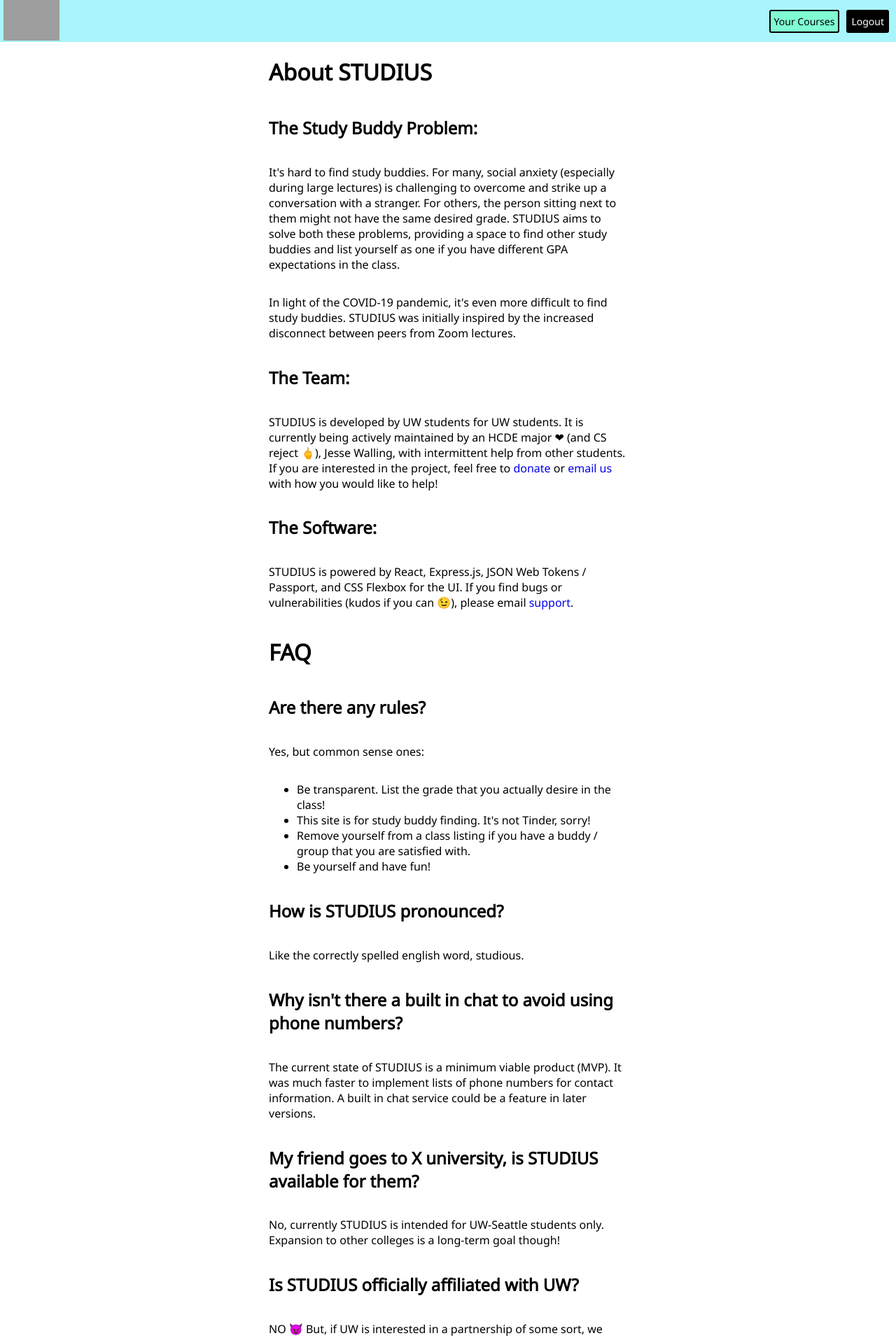
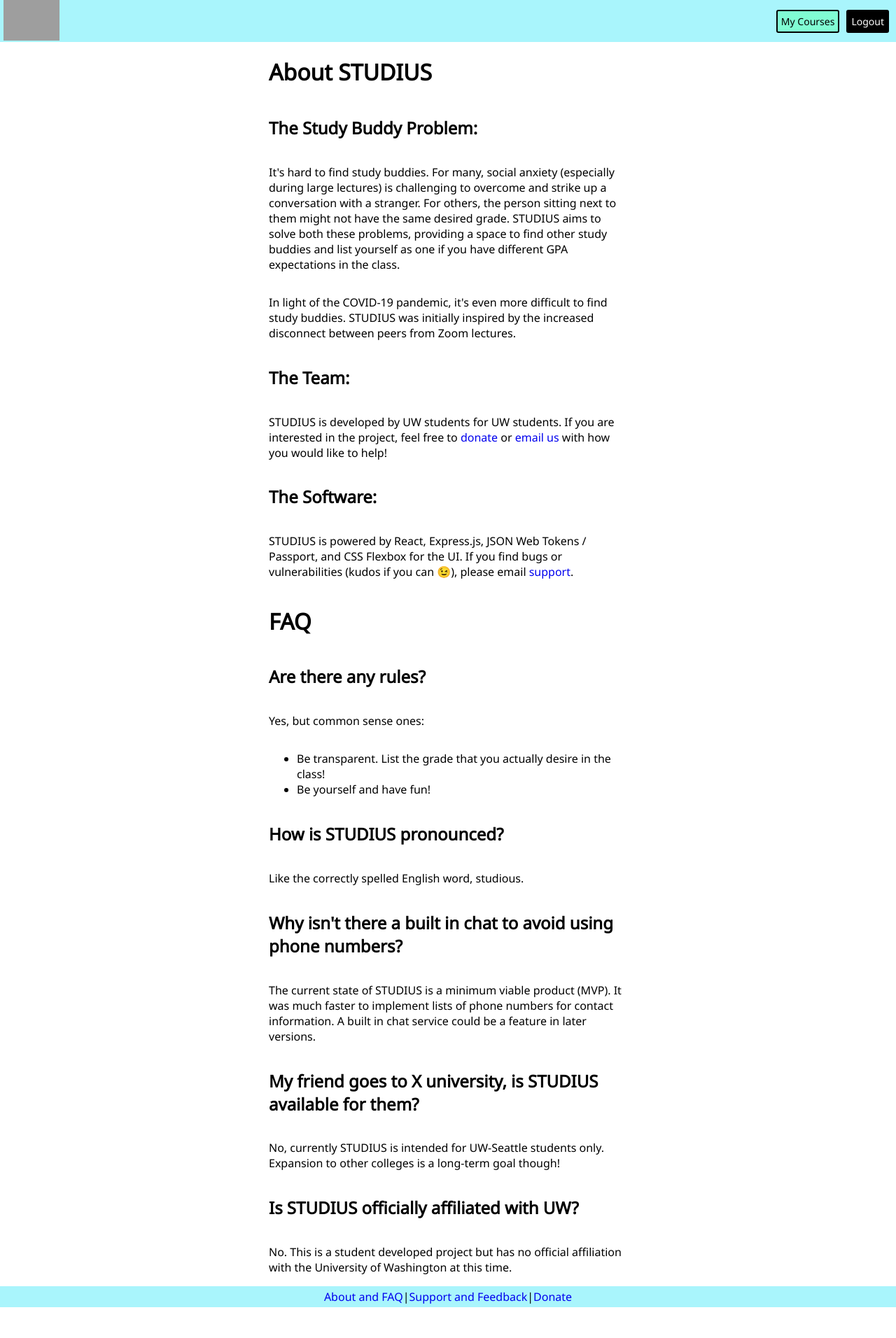
Before and after one commit to jpwall/sbf-frontend, a React (Create React App) app: page /about in a window 1280 px wide. Shown: the top 1912 px of the page at 70% size. After the commit the page ends 1868 px from the top, so only its background shows below. Built offline with nearby package versions, Linux system fonts and the light colour scheme; sample sign-in values are in the browser's storage; grey boxes are pictures that could not be loaded.

Commit message:
changed configuration to set api url as environment variable and updated about page

```diff
--- a/package.json
+++ b/package.json
@@ -20,12 +20,12 @@
     "yup": "^0.28.3"
   },
   "scripts": {
-    "start": "react-scripts start HOST='10.1.10.19' PORT=80 ",
+    "start": "react-scripts start HOST='10.1.10.21' PORT=80 ",
     "build": "react-scripts build",
     "test": "react-scripts test",
     "eject": "react-scripts eject"
   },
-  "proxy": "http://localhost:81/",
+  "proxy": "http://10.1.10.21:3001/",
   "eslintConfig": {
     "extends": "react-app"
   },
--- a/src/authHelpers/AuthenticationService.js
+++ b/src/authHelpers/AuthenticationService.js
@@ -23,7 +23,7 @@ function login(username, password) {
         body: JSON.stringify({ username, password })
     };
 
-    return fetch(`http://localhost:80/api/users/authenticate`, requestOptions)
+    return fetch(process.env.REACT_APP_API_URL + `/api/users/authenticate`, requestOptions)
         .then(handleResponse)
         .then(user => {
             // store user details and jwt token in local storage to keep user logged in between page refreshes
@@ -40,7 +40,7 @@ function register(name, username, phone, password) {
 	headers: { 'Content-type': 'application/json' },
 	body: JSON.stringify({ name, username, password, phone})
     };
-    return fetch('http://localhost:80/api/users/register', requestOptions)
+    return fetch(process.env.REACT_APP_API_URL + '/api/users/register', requestOptions)
 	.then(handleResponse)
 	.then(user => {
 	    return user;
--- a/src/components/Header.js
+++ b/src/components/Header.js
@@ -19,7 +19,7 @@ class Header extends Component {
         let rightSide;
         if (isLoggedIn) {
             rightSide = (<div className="rightSideHeader">
-                           <a href="/dashboard"><div className="button">Your Courses</div></a>
+                           <a href="/dashboard"><div className="button">My Courses</div></a>
                            <a href="/" onClick={() => { authenticationService.logout() }} className="button" id="black">Logout</a>
                          </div>);
         } else {
--- a/src/components/SearchFiltering.js
+++ b/src/components/SearchFiltering.js
@@ -33,7 +33,7 @@ class SearchFiltering extends Component {
             body: JSON.stringify({ search })
         };
 
-        fetch('http://localhost:80/api/courses/search', requestOptions)
+        fetch(process.env.REACT_APP_API_URL + '/api/courses/search', requestOptions)
             .then(handleResponse)
             .then(data => {
                 this.setState({
--- a/src/index.js
+++ b/src/index.js
@@ -11,6 +11,7 @@ import Dashboard from './pages/Dashboard';
 import PrivateRoute from './components/PrivateRoute';
 import About from './pages/About';
 import Donate from './pages/Donate';
+import Verify from './pages/Verify';
 import { Route, BrowserRouter as Router } from 'react-router-dom';
 import * as serviceWorker from './serviceWorker';
 
@@ -22,6 +23,7 @@ ReactDOM.render(
 	<Route path='/register' component={Register} />
         <Route path='/about' component={About} />
         <Route path='/donate' component={Donate} />
+        <PrivateRoute path='/verify' component={Verify} />
 	<PrivateRoute path='/course/:cid' component={Course} />
         <PrivateRoute path='/addPhone/:cid' component={AddPhone} />
         <PrivateRoute path='/dashboard' component={Dashboard} />
--- a/src/pages/About.js
+++ b/src/pages/About.js
@@ -25,7 +25,7 @@ class About extends Component {
                   <p>In light of the COVID-19 pandemic, it's even more difficult to find study buddies. STUDIUS was initially inspired by the increased disconnect between peers from Zoom lectures.</p>
 
                   <h2>The Team:</h2>
-                  <p>STUDIUS is developed by UW students for UW students. It is currently being actively maintained by an HCDE major <span role="img" aria-label="emoji heart">❤</span> (and CS reject <span role="img" aria-label="emoji middle finger">🖕</span>), Jesse Walling, with intermittent help from other students. If you are interested in the project, feel free to <a href="/donate">donate</a> or <a href="mailto:jessephilipwalling@gmail.com?subject=STUDIUS interest:" target="_blank" rel="noopener noreferrer">email us</a> with how you would like to help!</p>
+                  <p>STUDIUS is developed by UW students for UW students. If you are interested in the project, feel free to <a href="/donate">donate</a> or <a href="mailto:jessephilipwalling@gmail.com?subject=STUDIUS interest:" target="_blank" rel="noopener noreferrer">email us</a> with how you would like to help!</p>
 
                   <h2>The Software:</h2>
                   <p>STUDIUS is powered by React, Express.js, JSON Web Tokens / Passport, and CSS Flexbox for the UI. If you find bugs or vulnerabilities (kudos if you can <span role="img" aria-label="emoji winking smiley face">😉</span>), please email <a href="mailto:jessephilipwalling@gmail.com?subject=STUDIUS bug / vulnerability:" target="_blank" rel="noopener noreferrer">support</a>.</p>
@@ -35,18 +35,16 @@ class About extends Component {
                   <p>Yes, but common sense ones:</p>
                   <ul>
                     <li>Be transparent. List the grade that you actually desire in the class!</li>
-                    <li>This site is for study buddy finding. It's not Tinder, sorry!</li>
-                    <li>Remove yourself from a class listing if you have a buddy / group that you are satisfied with.</li>
                     <li>Be yourself and have fun!</li>
                   </ul>
                   <h2>How is STUDIUS pronounced?</h2>
-                  <p>Like the correctly spelled english word, studious.</p>
+                  <p>Like the correctly spelled English word, studious.</p>
                   <h2>Why isn't there a built in chat to avoid using phone numbers?</h2>
                   <p>The current state of STUDIUS is a minimum viable product (MVP). It was much faster to implement lists of phone numbers for contact information. A built in chat service could be a feature in later versions.</p>
                   <h2>My friend goes to X university, is STUDIUS available for them?</h2>
                   <p>No, currently STUDIUS is intended for UW-Seattle students only. Expansion to other colleges is a long-term goal though!</p>
                   <h2>Is STUDIUS officially affiliated with UW?</h2>
-                  <p>NO <span role="img" aria-label="emoji devil horns smiling">😈</span> But, if UW is interested in a partnership of some sort, we might be open to it <span role="img" aria-label="emoji big eyes">👀</span></p>
+                  <p>No. This is a student developed project but has no official affiliation with the University of Washington at this time.</p>
                 </div>
               </div>
               <Footer />
--- a/src/pages/AddPhone.js
+++ b/src/pages/AddPhone.js
@@ -14,7 +14,7 @@ function submitPhone(uid, cid, minGrade, token) {
         },
         body: JSON.stringify({ uid, cid, minGrade })
     };
-    return fetch('http://localhost:80/api/preferences/add', requestOptions)
+    return fetch(process.env.REACT_APP_API_URL + '/api/preferences/add', requestOptions)
         .then(handleResponse)
         .then(data => {
             return data;
@@ -33,7 +33,7 @@ class AddPhone extends Component {
 
     componentDidMount() {
         const token = this.state.currentUser.token;
-        axios.get(`http://localhost:80/api/courses/get/?cid=${encodeURIComponent(this.props.match.params.cid)}`, { headers: { Authorization: token } })
+        axios.get(process.env.REACT_APP_API_URL + `/api/courses/get/?cid=${encodeURIComponent(this.props.match.params.cid)}`, { headers: { Authorization: token } })
             .then(res => {
                 this.setState({
                     courseName: res.data.subject_name
--- a/src/pages/Dashboard.js
+++ b/src/pages/Dashboard.js
@@ -39,7 +39,7 @@ class Dashboard extends Component {
             },
             body: JSON.stringify({ uid })
         };
-        fetch('http://localhost:80/api/preferences/userCourses', requestOptions)
+        fetch(process.env.REACT_APP_API_URL + '/api/preferences/userCourses', requestOptions)
             .then(handleResponse)
             .then(data => {
                 this.setState({
@@ -59,7 +59,7 @@ class Dashboard extends Component {
             },
             body: JSON.stringify({ uid, cid })
         };
-        return fetch('http://localhost:80/api/preferences/remove', requestOptions)
+        return fetch(process.env.REACT_APP_API_URL + '/api/preferences/remove', requestOptions)
             .then(handleResponse)
             .then(data => {
                 this.deleteRow(data.msg);
--- a/src/pages/Verify.js
+++ b/src/pages/Verify.js
@@ -24,7 +24,7 @@ class Verify extends React.Component {
             },
             body: JSON.stringify({ phone })
         };
-        fetch('http://localhost:80/api/users/verifySend', requestOptions)
+        fetch(process.env.REACT_APP_API_URL + '/api/users/verifySend', requestOptions)
             .then(handleResponse);
     }
 
@@ -39,7 +39,7 @@ class Verify extends React.Component {
             },
             body: JSON.stringify({ phone, code })
         };
-        return fetch('http://localhost:80/api/users/verifyCheck', requestOptions)
+        return fetch(process.env.REACT_APP_API_URL + '/api/users/verifyCheck', requestOptions)
             .then(handleResponse)
             .then(data => {
                 return data;
```
Also changed, not shown: src/pages/Course.js (+4 -4 lines), 1 other file (tests, documents, lock files or other folders).
